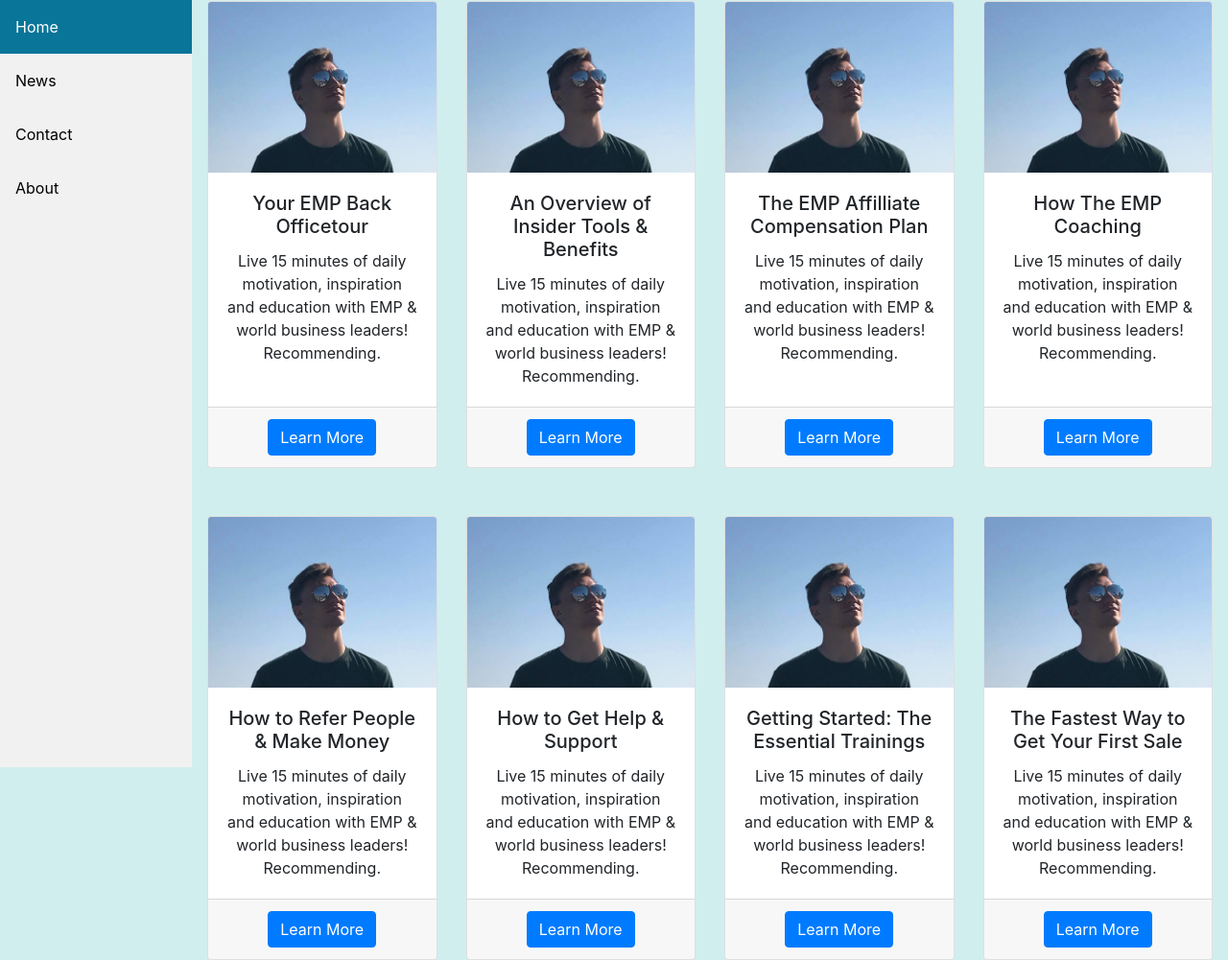
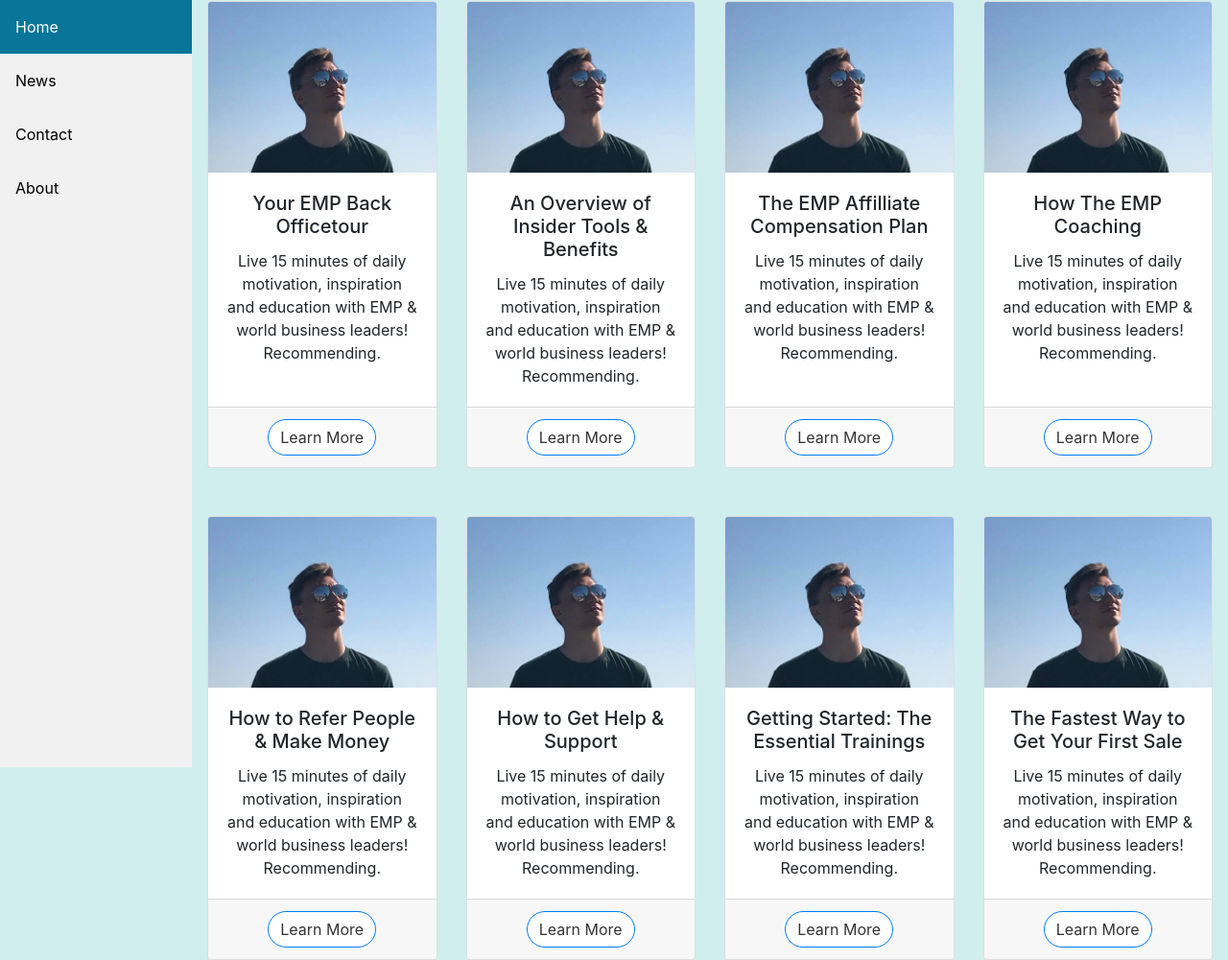
Before and after one commit to chocomallows/grid-ex, a plain HTML site: page index.html in a window 1280 px wide. Shown: the whole page at 96% size. Drawn offline with nearby package versions, Linux system fonts and the light colour scheme.

Commit message:
numerous button link layout changes

```diff
--- a/index.css
+++ b/index.css
@@ -66,3 +66,9 @@
 .content {
     text-align: center;
 }
+
+.card-footer a {
+    color: #333;
+    background-color: #FFFFFF;
+    border-radius: 20px;
+}
```
